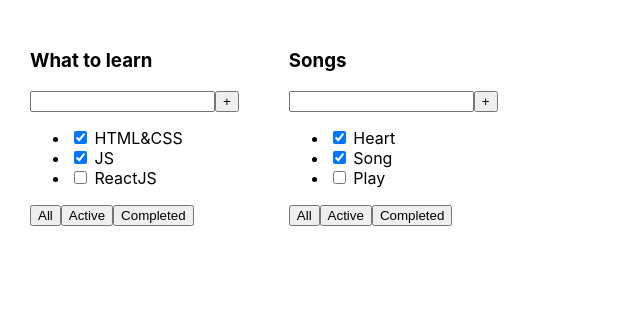
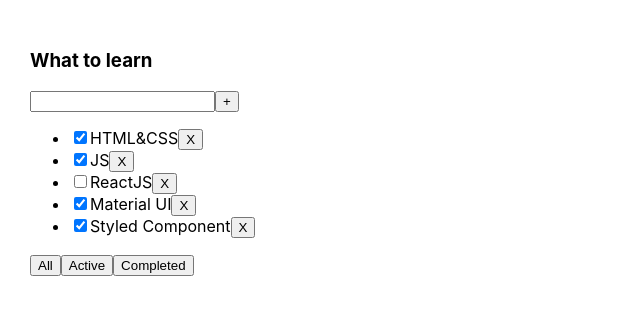
Before and after one commit to aigul-ermak/todolist-1, a React (Create React App) app: page / in a window 1280 px wide. Shown: the top 314 px of the page, without its empty margins (0-640 px from the left). Built offline with nearby package versions, Linux system fonts and the light colour scheme.

Commit message:
Lesson 2

```diff
--- a/src/App.tsx
+++ b/src/App.tsx
@@ -1,27 +1,49 @@
-import React from 'react';
+import React, {useState} from 'react';
 import './App.css';
 import Todolist from './Todolist';
 
-
+export type FilterValueType = 'all'|'active'|'completed';
 
 function App() {
-    const tasks1 = [
-        {id: 1, title: 'HTML&CSS', isDone: true},
-        {id: 2, title: 'JS', isDone: true},
-        {id: 3, title: 'ReactJS', isDone: false}
-    ]
-    const tasks2 = [
-        {id: 1, title: 'Heart', isDone: true},
-        {id: 2, title: 'Song', isDone: true},
-        {id: 3, title: 'Play', isDone: false}
-    ]
+    let [tasks, setTasks] = useState (
+        [
+            {id: 1, title: 'HTML&CSS', isDone: true},
+            {id: 2, title: 'JS', isDone: true},
+            {id: 3, title: 'ReactJS', isDone: false},
+            {id: 4, title: 'Material UI', isDone: true},
+            {id: 5, title: 'Styled Component', isDone: true}
+        ]
+    )
+
+    let [filter, setFilter] = useState<'all'|'active'|'completed'>('all')
+
+    let tasksForTodolist = tasks;
+
+    if (filter === 'active') {
+        tasksForTodolist = tasks.filter(t => t.isDone === false)
+    }
+    if(filter === 'completed') {
+        tasksForTodolist = tasks.filter(t => t.isDone === true)
+    }
+
+    function removeTask(id: number) {
+    tasks = tasks.filter(t => t.id != id)
+        setTasks(tasks);
+    }
+
+    function changeFilter( value: FilterValueType) {
+        setFilter(value)
+    }
 
 
     return (
         <div className="App">
-            <Todolist title ="What to learn" tasks={tasks1}/>
-            <Todolist title="Songs" tasks={tasks2}/>
-
+            <Todolist
+                title="What to learn"
+                tasks={tasksForTodolist}
+                removeTask={removeTask}
+                changeFilter={changeFilter}
+            />
         </div>
     );
 }
--- a/src/Todolist.tsx
+++ b/src/Todolist.tsx
@@ -1,9 +1,6 @@
 import React from 'react';
+import {FilterValueType} from './App';
 
-type PropsType = {
-    title: string
-    tasks: Array<TaskType>
-}
 
 type TaskType = {
     id: number
@@ -11,7 +8,17 @@
     isDone: boolean
 }
 
-const Todolist = (props: PropsType) => {
+type TodolistPropsType = {
+    title: string
+    tasks: Array<TaskType>
+    removeTask: (taskId: number) => void;
+    changeFilter: (value: FilterValueType) => void;
+}
+
+
+const Todolist = (props: TodolistPropsType) => {
+
+
     return (
         <div>
             <h3>{props.title}</h3>
@@ -20,14 +27,20 @@
                 <button>+</button>
             </div>
             <ul>
-                <li><input type="checkbox" checked={props.tasks[0].isDone}/> <span>{props.tasks[0].title}</span></li>
-                <li><input type="checkbox" checked={props.tasks[1].isDone}/> <span>{props.tasks[1].title}</span></li>
-                <li><input type="checkbox" checked={props.tasks[2].isDone}/> <span>{props.tasks[2].title}</span></li>
+                {props.tasks.map(t => {
+                    return (
+                        <li key={t.id}><input type="checkbox" checked={t.isDone}/>
+                            <span>{t.title}</span>
+                            <button onClick={ () => props.removeTask(t.id)}>X</button>
+                        </li>
+                        )
+                })
+                }
             </ul>
             <div>
-                <button>All</button>
-                <button>Active</button>
-                <button>Completed</button>
+                <button onClick={() => props.changeFilter('all')}>All</button>
+                <button onClick={() => props.changeFilter('active')}>Active</button>
+                <button onClick={() => props.changeFilter('completed')}>Completed</button>
             </div>
         </div>
     )
```
